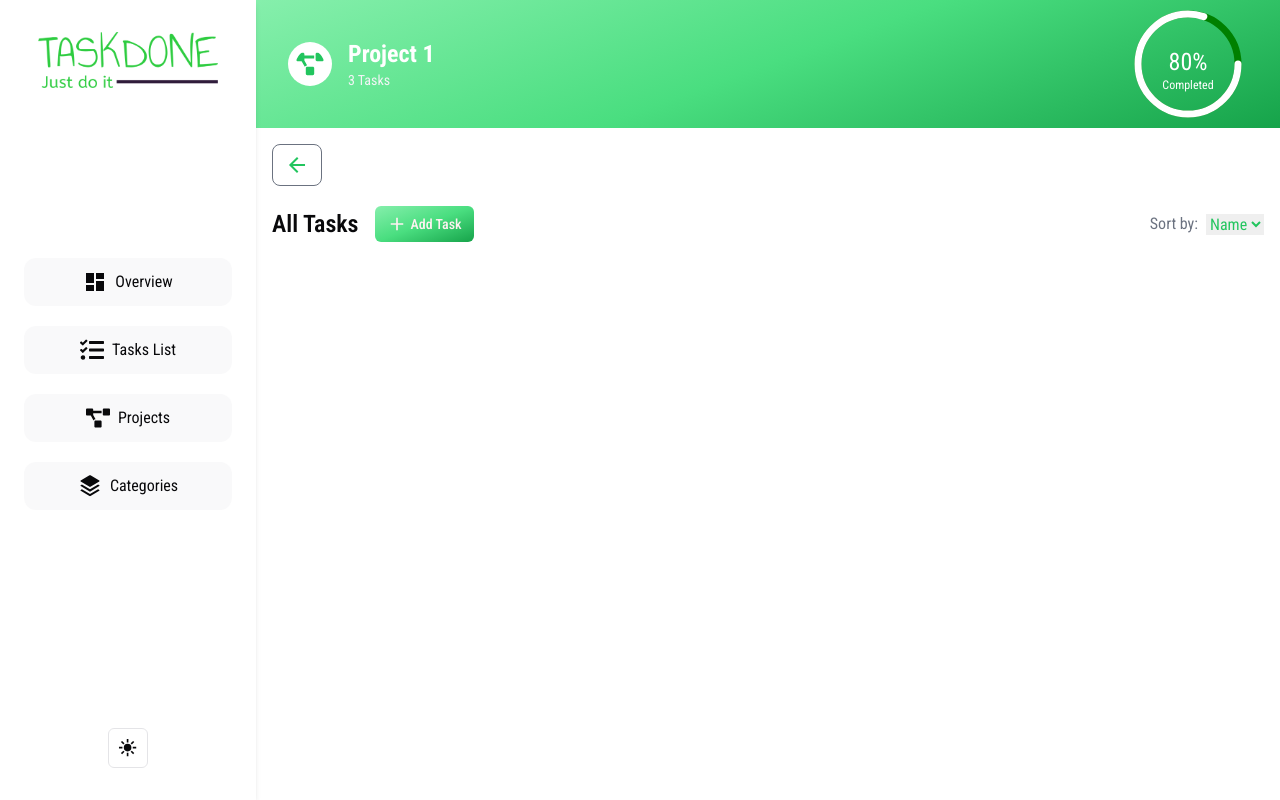
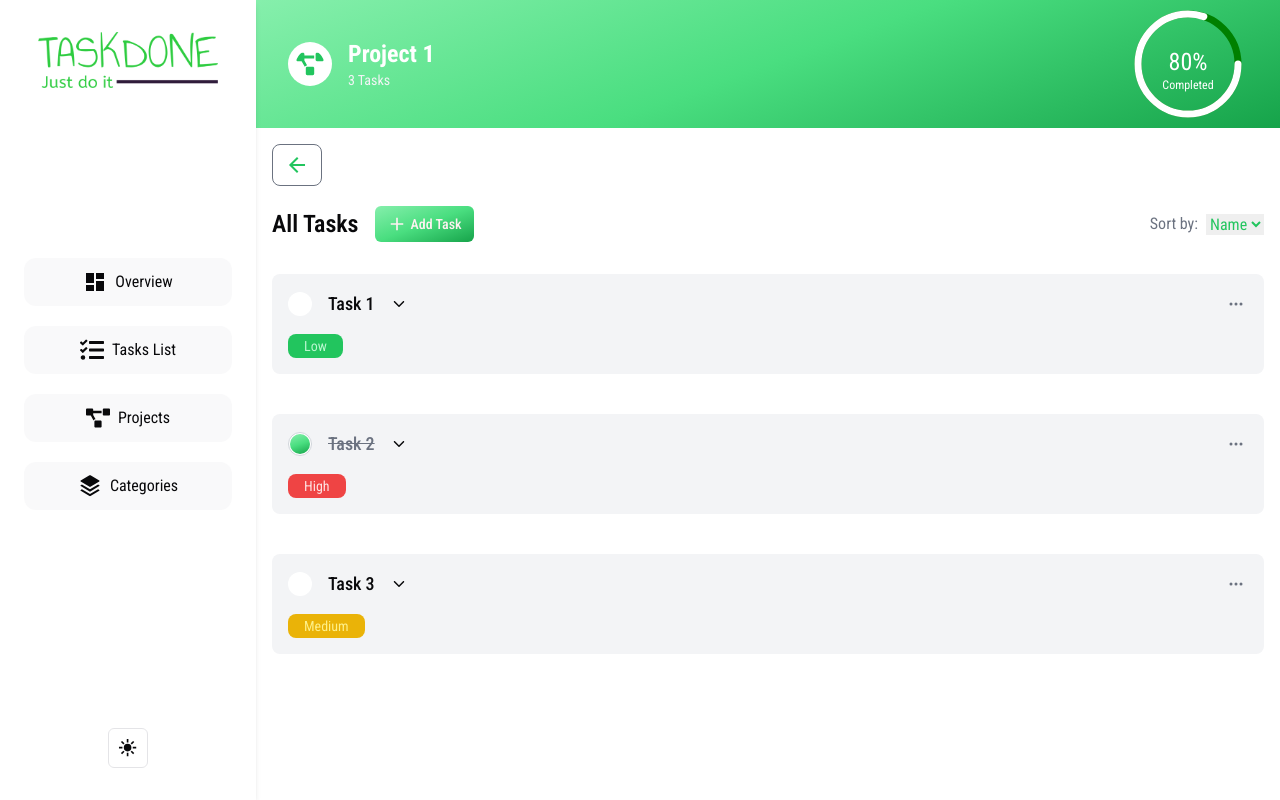
Before and after one commit to mmaazkhanhere/task-done, a Next.js app in the folder frontend/: page /projects/1 in a window 1280 px wide. Built offline with nearby package versions, Linux system fonts and the light colour scheme.

Commit message:
project task card ui and sub task ui created

```diff
--- /dev/null
+++ b/frontend/src/app/(routes)/(projects)/projects/[projectId]/_components/add-sub-task-button.tsx
@@ -0,0 +1,37 @@
+import React from "react";
+
+import {
+	Dialog,
+	DialogContent,
+	DialogDescription,
+	DialogHeader,
+	DialogTitle,
+	DialogTrigger,
+} from "@/components/ui/dialog";
+
+import { IoIosAdd } from "react-icons/io";
+
+type Props = {};
+
+const AddSubTask = (props: Props) => {
+	return (
+		<Dialog>
+			<DialogTrigger className="flex items- gap-2 text-sm">
+				<IoIosAdd />
+				Add Sub Task
+			</DialogTrigger>
+			<DialogContent>
+				<DialogHeader>
+					<DialogTitle>Are you absolutely sure?</DialogTitle>
+					<DialogDescription>
+						This action cannot be undone. This will permanently
+						delete your account and remove your data from our
+						servers.
+					</DialogDescription>
+				</DialogHeader>
+			</DialogContent>
+		</Dialog>
+	);
+};
+
+export default AddSubTask;
--- /dev/null
+++ b/frontend/src/app/(routes)/(projects)/projects/[projectId]/_components/project-task-card.tsx
@@ -0,0 +1,98 @@
+"use client";
+
+import React, { useState } from "react";
+
+import ProjecTaskDropdownMenu from "./project-task-dropdown-menu";
+
+import { cn } from "@/lib/utils";
+
+import { IoIosArrowDown, IoIosArrowUp } from "react-icons/io";
+import SubTaskCard from "./sub-task-card";
+import AddSubTask from "./add-sub-task-button";
+
+type Props = {
+	title: string;
+	priority: string;
+	isCompleted: boolean;
+	subTasks: {
+		title: string;
+		priority: string;
+		isCompleted: boolean;
+	}[];
+};
+
+const ProjectTaskCard = ({ title, priority, isCompleted, subTasks }: Props) => {
+	const [showSubTask, setShowSubTask] = useState<boolean>(false);
+
+	const handleShowSubTask = () => {
+		setShowSubTask(!showSubTask);
+	};
+
+	return (
+		<article className="flex flex-col items-start bg-gray-100 dark:bg-muted-foreground/30 p-4 m-4 gap-4 rounded-lg">
+			<div className="flex items-center justify-between w-full">
+				<div className="flex items-center gap-4">
+					<button
+						className={cn(
+							"flex items-center justify-center w-6 h-6 bg-white rounded-full",
+							isCompleted && "border border-gray-300"
+						)}
+					>
+						<button
+							className={cn(
+								"w-5 h-5 rounded-full",
+								isCompleted && "bg-primary"
+							)}
+						/>
+					</button>
+
+					<div className="flex flex-col items-start">
+						<div className="flex items-center gap-4">
+							<p
+								className={cn(
+									"md:text-lg font-medium",
+									isCompleted && "line-through text-gray-500"
+								)}
+							>
+								{title}
+							</p>
+							<button onClick={handleShowSubTask}>
+								{showSubTask ? (
+									<IoIosArrowUp />
+								) : (
+									<IoIosArrowDown />
+								)}
+							</button>
+						</div>
+						{showSubTask && (
+							<div className="flex flex-col items-start gap-1">
+								{subTasks.map((task) => (
+									<SubTaskCard
+										key={task.title}
+										title={task.title}
+										isCompleted={task.isCompleted}
+										priority={task.priority}
+									/>
+								))}
+								<AddSubTask />
+							</div>
+						)}
+					</div>
+				</div>
+				<ProjecTaskDropdownMenu />
+			</div>
+			<p
+				className={cn(
+					"px-4 py-0.5 text-sm rounded-lg",
+					priority === "High" && "bg-red-500 text-red-100",
+					priority === "Medium" && "bg-yellow-500 text-yellow-200",
+					priority === "Low" && "bg-green-500 text-green-200"
+				)}
+			>
+				{priority}
+			</p>
+		</article>
+	);
+};
+
+export default ProjectTaskCard;
--- /dev/null
+++ b/frontend/src/app/(routes)/(projects)/projects/[projectId]/_components/project-task-dropdown-menu.tsx
@@ -0,0 +1,37 @@
+import React from "react";
+
+import {
+	DropdownMenu,
+	DropdownMenuContent,
+	DropdownMenuItem,
+	DropdownMenuLabel,
+	DropdownMenuSeparator,
+	DropdownMenuTrigger,
+} from "@/components/ui/dropdown-menu";
+
+import { BsThreeDots } from "react-icons/bs";
+import { MdEdit, MdDelete } from "react-icons/md";
+
+type Props = {};
+
+const ProjecTaskDropdownMenu = (props: Props) => {
+	return (
+		<DropdownMenu>
+			<DropdownMenuTrigger className="text-gray-500 dark:text-gray-200 w-5 h-5 hover:opacity-70 transition duration-300">
+				<BsThreeDots />
+			</DropdownMenuTrigger>
+			<DropdownMenuContent>
+				<DropdownMenuItem className="flex items-center justify-center gap-2 text-sm cursor-pointer">
+					<MdEdit />
+					Edit
+				</DropdownMenuItem>
+				<DropdownMenuItem className="flex items-center justify-center gap-2 text-sm cursor-pointer">
+					<MdDelete />
+					Delete
+				</DropdownMenuItem>
+			</DropdownMenuContent>
+		</DropdownMenu>
+	);
+};
+
+export default ProjecTaskDropdownMenu;
--- /dev/null
+++ b/frontend/src/app/(routes)/(projects)/projects/[projectId]/_components/project-tasks-list.tsx
@@ -0,0 +1,63 @@
+import React from "react";
+import ProjectTaskCard from "./project-task-card";
+
+type Props = {};
+
+const projectTask = [
+	{
+		id: 1,
+		title: "Task 1",
+		priority: "Low",
+		isCompleted: false,
+		subTasks: [
+			{
+				title: "Subtask 1",
+				priority: "Medium",
+				isCompleted: true,
+			},
+			{
+				title: "Subtask 2",
+				priority: "Low",
+				isCompleted: false,
+			},
+		],
+	},
+	{
+		id: 2,
+		title: "Task 2",
+		priority: "High",
+		isCompleted: true,
+		subTasks: [],
+	},
+	{
+		id: 3,
+		title: "Task 3",
+		priority: "Medium",
+		isCompleted: false,
+		subTasks: [
+			{
+				title: "Subtask 1",
+				priority: "High",
+				isCompleted: true,
+			},
+		],
+	},
+];
+
+const ProjectTasksList = (props: Props) => {
+	return (
+		<section className="flex flex-col gap-y-2">
+			{projectTask.map((task) => (
+				<ProjectTaskCard
+					key={task.id}
+					title={task.title}
+					priority={task.priority}
+					isCompleted={task.isCompleted}
+					subTasks={task.subTasks}
+				/>
+			))}
+		</section>
+	);
+};
+
+export default ProjectTasksList;
--- /dev/null
+++ b/frontend/src/app/(routes)/(projects)/projects/[projectId]/_components/sub-task-card.tsx
@@ -0,0 +1,48 @@
+import React from "react";
+
+import { cn } from "@/lib/utils";
+
+import { MdDelete } from "react-icons/md";
+import AddSubTask from "./add-sub-task-button";
+
+type Props = {
+	title: string;
+	priority: string;
+	isCompleted: boolean;
+};
+
+const SubTaskCard = ({ title, priority, isCompleted }: Props) => {
+	return (
+		<div className="flex items-center justify-between w-full">
+			<div className="flex items-center gap-2">
+				<button
+					className={cn(
+						"flex items-center justify-center w-4 h-4 bg-white rounded-full",
+						isCompleted && "border border-gray-300"
+					)}
+				>
+					<button
+						className={cn(
+							"w-3 h-3 rounded-full",
+							isCompleted && "bg-primary"
+						)}
+					/>
+				</button>
+				<p
+					className={cn(
+						"text-gray-600 text-sm",
+						isCompleted && "line-through text-gray-400"
+					)}
+				>
+					{title}
+				</p>
+			</div>
+
+			<button className="text-gray-500">
+				<MdDelete />
+			</button>
+		</div>
+	);
+};
+
+export default SubTaskCard;
--- a/frontend/src/app/(routes)/(projects)/projects/[projectId]/page.tsx
+++ b/frontend/src/app/(routes)/(projects)/projects/[projectId]/page.tsx
@@ -1,6 +1,7 @@
 import React from "react";
 import ProjectDetailNavbar from "./_components/project-detail-navbar";
 import ProjectDetailsTopBar from "./_components/project-details-topbar";
+import ProjectTasksList from "./_components/project-tasks-list";
 
 type Props = {};
 
@@ -9,6 +10,7 @@ const ProjectDetailPage = (props: Props) => {
 		<div className="relative w-full">
 			<ProjectDetailNavbar />
 			<ProjectDetailsTopBar />
+			<ProjectTasksList />
 		</div>
 	);
 };
```
